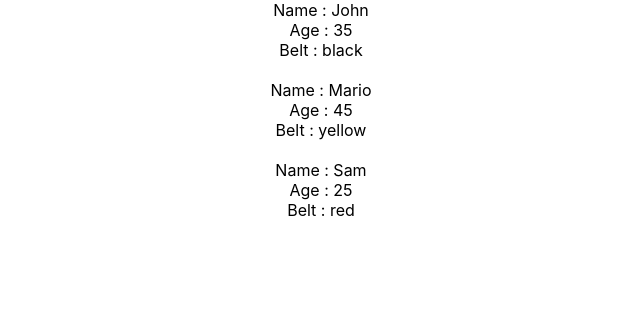
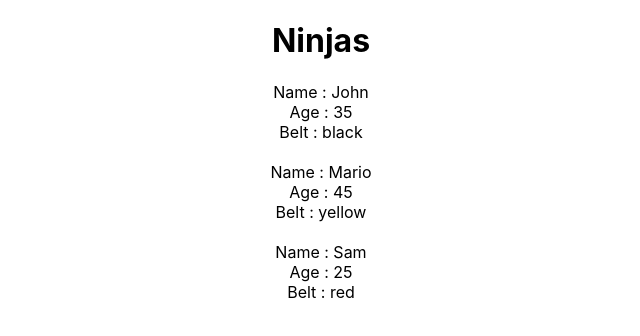
Before and after one commit to slimeVidas26/ninjas, a React (Create React App) app: page / in a window 1280 px wide. Shown: the top 336 px of the page, without its empty margins (319-959 px from the left). Built offline with nearby package versions, Linux system fonts and the light colour scheme.

Commit message:
destructured

```diff
--- a/src/Ninjas.js
+++ b/src/Ninjas.js
@@ -1,10 +1,11 @@
 import React from 'react'
 
- const Ninjas = (props)=> {
-  console.log(props);
-  const ninjasList = props.ninjas.map((ninja)=>{
+ const Ninjas = ({ninjas})=> {
+  console.log({ninjas});
+  const ninjasList = ninjas.map((ninja)=>{
     return(
-      <div>
+      <div key = {ninja.id}>
+
         <div>Name : {ninja.name}</div>
         <div>Age : {ninja.age}</div>
         <div>Belt : {ninja.belt}</div>
@@ -15,6 +16,7 @@ import React from 'react'
   })
     return (
       <div>
+      <div className="title"><h1>Ninjas</h1></div>
         {ninjasList}
       </div>
     )
```
